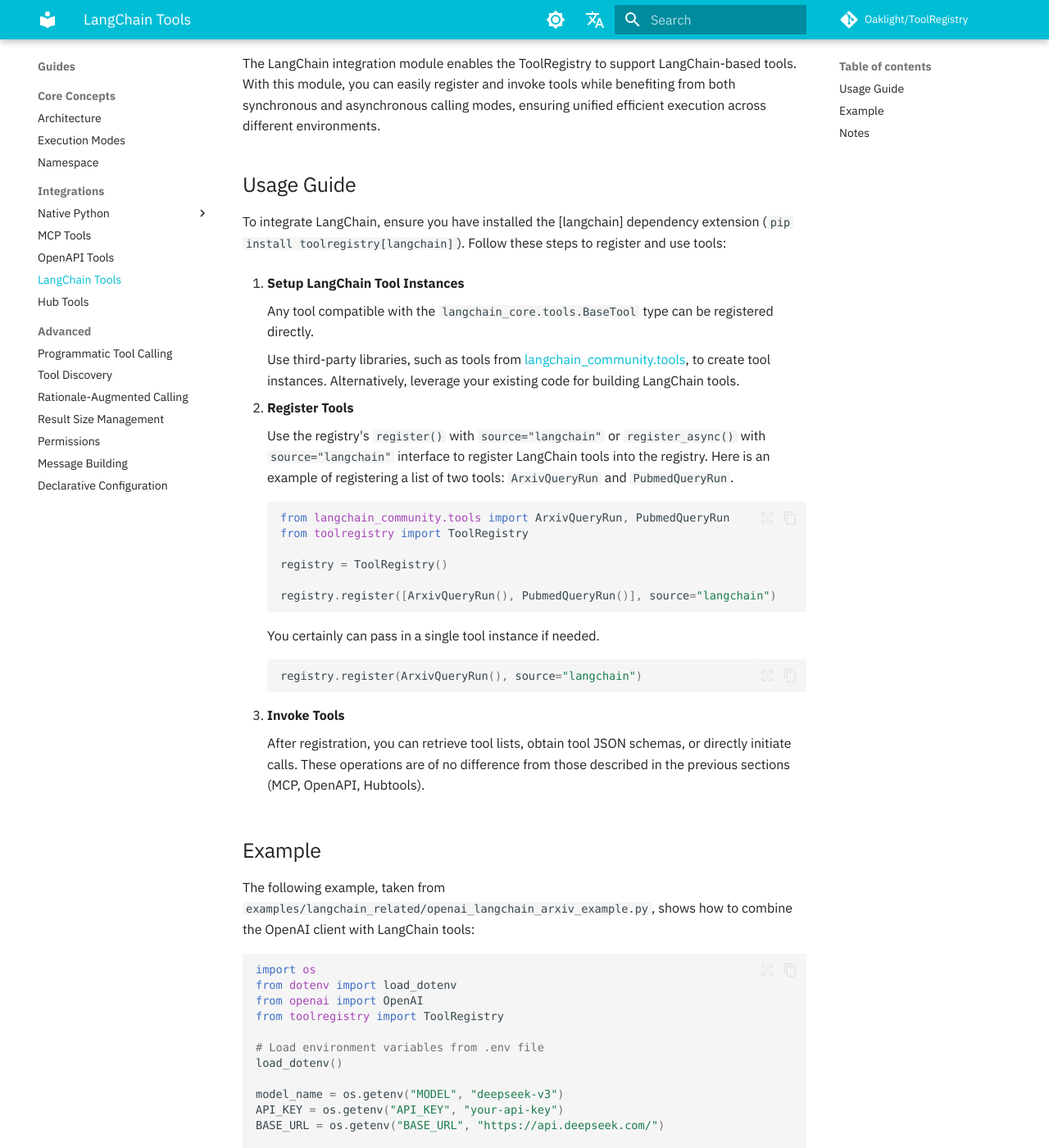
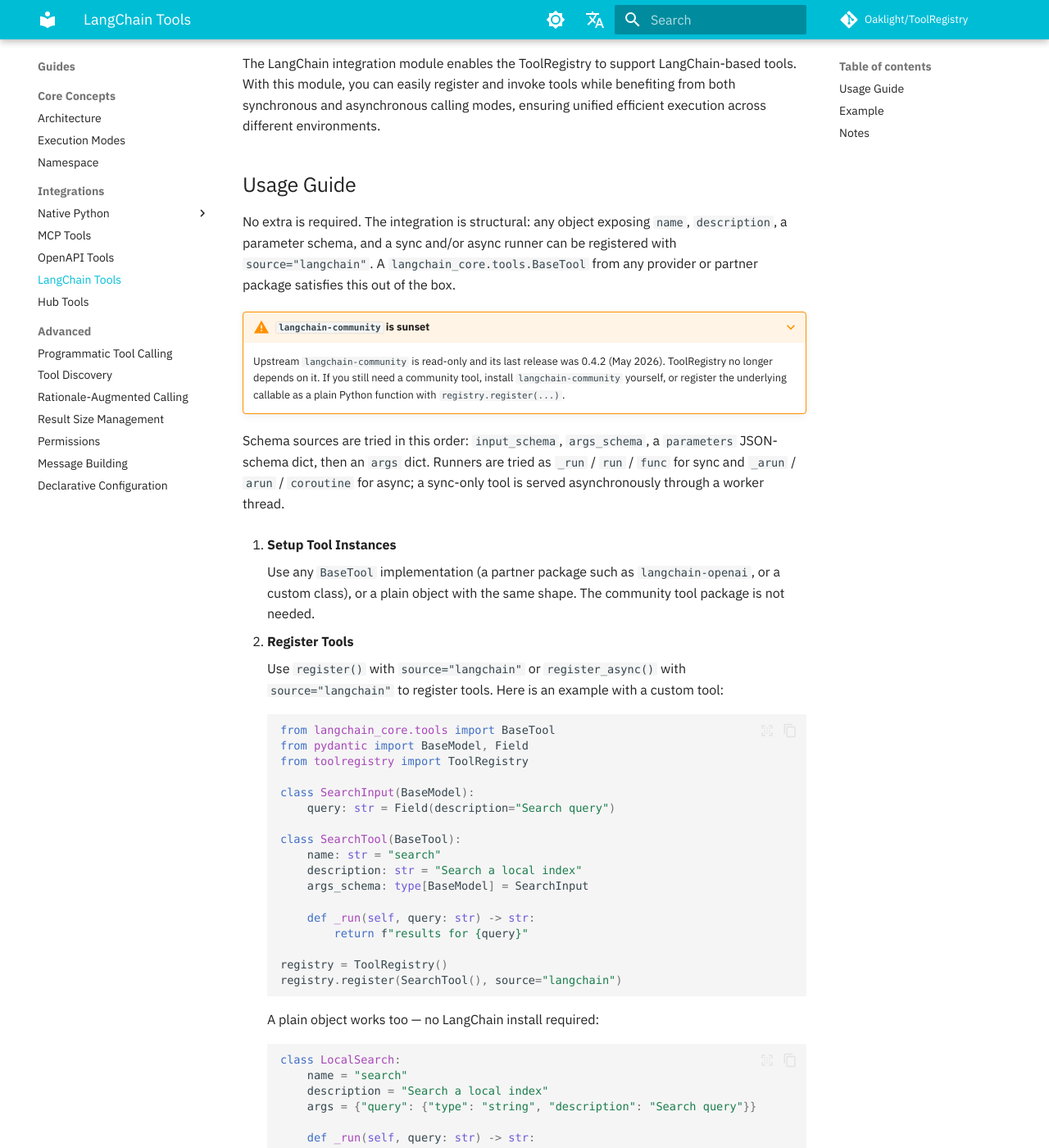
Before and after one commit to Oaklight/ToolRegistry, an MkDocs documentation site: the page built from docs/usage/integrations/langchain.md, in a window 1280 px wide and 1400 px high, scrolled down 427 px. Shown: the whole window at 82% size. Built offline with MkDocs 1.6.1 and Material for MkDocs 9.7.7, drawn with Linux system fonts in a browser that asks for light colours; some web fonts are replaced; comment, search, counter and statistics services are not loaded; some of the changed text lies outside the part shown.

Commit message:
docs: document the structural LangChain integration (#313)

````diff
--- a/docs/usage/integrations/langchain.md
+++ b/docs/usage/integrations/langchain.md
@@ -9,32 +9,69 @@
 
 ## Usage Guide
 
-To integrate LangChain, ensure you have installed the [langchain] dependency extension (`pip install toolregistry[langchain]`). Follow these steps to register and use tools:
+No extra is required. The integration is structural: any object exposing `name`,
+`description`, a parameter schema, and a sync and/or async runner can be
+registered with `source="langchain"`. A `langchain_core.tools.BaseTool` from any
+provider or partner package satisfies this out of the box.
 
-1. **Setup LangChain Tool Instances**
+???+ warning "`langchain-community` is sunset"
+    Upstream `langchain-community` is read-only and its last release was 0.4.2
+    (May 2026). ToolRegistry no longer depends on it. If you still need a
+    community tool, install `langchain-community` yourself, or register the
+    underlying callable as a plain Python function with `registry.register(...)`.
 
-    Any tool compatible with the `langchain_core.tools.BaseTool` type can be registered directly.
+Schema sources are tried in this order: `input_schema`, `args_schema`, a
+`parameters` JSON-schema dict, then an `args` dict. Runners are tried as
+`_run` / `run` / `func` for sync and `_arun` / `arun` / `coroutine` for async; a
+sync-only tool is served asynchronously through a worker thread.
 
-    Use third-party libraries, such as tools from [langchain_community.tools](https://github.com/langchain-ai/langchain), to create tool instances. Alternatively, leverage your existing code for building LangChain tools.
+1. **Setup Tool Instances**
+
+    Use any `BaseTool` implementation (a partner package such as
+    `langchain-openai`, or a custom class), or a plain object with the same
+    shape. The community tool package is not needed.
 
 2. **Register Tools**
 
-    Use the registry's `register()` with `source="langchain"` or `register_async()` with `source="langchain"` interface to register LangChain tools into the registry. Here is an example of registering a list of two tools: `ArxivQueryRun` and `PubmedQueryRun`.
+    Use `register()` with `source="langchain"` or `register_async()` with
+    `source="langchain"` to register tools. Here is an example with a custom
+    tool:
 
     ```python
-    from langchain_community.tools import ArxivQueryRun, PubmedQueryRun
+    from langchain_core.tools import BaseTool
+    from pydantic import BaseModel, Field
     from toolregistry import ToolRegistry
 
+    class SearchInput(BaseModel):
+        query: str = Field(description="Search query")
+
+    class SearchTool(BaseTool):
+        name: str = "search"
+        description: str = "Search a local index"
+        args_schema: type[BaseModel] = SearchInput
+
+        def _run(self, query: str) -> str:
+            return f"results for {query}"
+
     registry = ToolRegistry()
-
-    registry.register([ArxivQueryRun(), PubmedQueryRun()], source="langchain")
+    registry.register(SearchTool(), source="langchain")
     ```
 
-    You certainly can pass in a single tool instance if needed.
+    A plain object works too — no LangChain install required:
 
     ```python
-    registry.register(ArxivQueryRun(), source="langchain")
+    class LocalSearch:
+        name = "search"
+        description = "Search a local index"
+        args = {"query": {"type": "string", "description": "Search query"}}
+
+        def _run(self, query: str) -> str:
+            return f"results for {query}"
+
+    registry.register(LocalSearch(), source="langchain")
     ```
+
+    You certainly can pass a single tool instance or a list of them.
 
 3. **Invoke Tools**
 
@@ -90,12 +127,22 @@
     return response
 
 if __name__ == "__main__":
-    from langchain_community.tools import ArxivQueryRun, PubmedQueryRun
+    # Any langchain_core BaseTool works; langchain-community is not required.
+    from langchain_core.tools import BaseTool
+    from pydantic import BaseModel, Field
 
-    # Register LangChain tools
-    arxiv_tool = ArxivQueryRun()
-    pubmed_tool = PubmedQueryRun()
-    registry.register([arxiv_tool, pubmed_tool], source="langchain")
+    class ArxivSearchInput(BaseModel):
+        query: str = Field(description="Search query")
+
+    class ArxivSearchTool(BaseTool):
+        name: str = "arxiv_search"
+        description: str = "Search arXiv for papers"
+        args_schema: type[BaseModel] = ArxivSearchInput
+
+        def _run(self, query: str) -> str:
+            return f"arXiv results for {query!r} (demo tool)"
+
+    registry.register(ArxivSearchTool(), source="langchain")
     print(registry.get_available_tools())
 
     user_input = input("Please enter your research interests: ")
@@ -125,7 +172,8 @@
 
 ## Notes
 
-- Ensure the corresponding extension dependencies (e.g., langchain) are installed.
+- No dependency is required for the integration. Install `langchain-core` (or a partner package) only if you build tools as `BaseTool` classes; plain objects with `name`, `description`, `args` and `_run` work as-is.
+- `langchain-community` is sunset upstream and is no longer a ToolRegistry dependency.
 - The `namespace` parameter allows flexible namespace configuration when registering tools to avoid naming conflicts from different sources.
 
 The LangChain integration module enhances the Tool Registry's flexibility in supporting various tool sources, making it easier for developers to invoke different types of tools through a unified interface.
````
Also changed, not shown: docs/changelog.md (+1 -0 lines), docs/usage/installation.md (+4 -2 lines).
